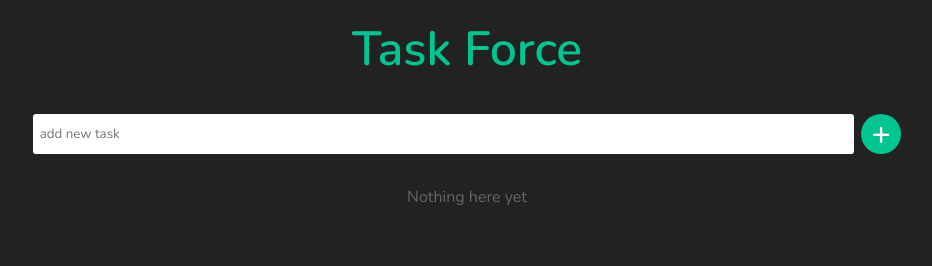
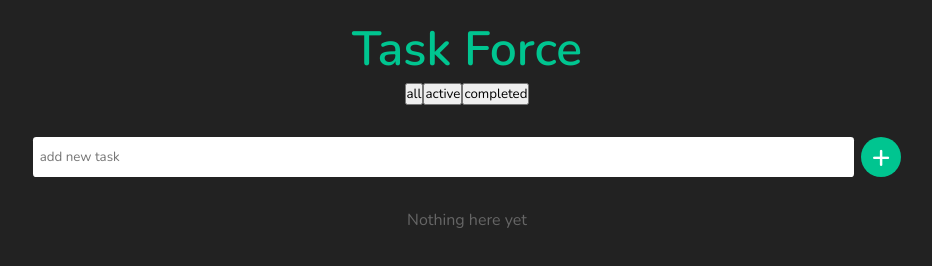
Before and after one commit to Alexsandro-01/task-force, a plain HTML site: page index.html in a window 1280 px wide. Shown: the whole page, without its empty margins (173-1105 px from the left). Drawn offline with nearby package versions, Linux system fonts and the light colour scheme.

Commit message:
feat: Adiciona barra de filtragem para os cards
Filtra as tasks em all, active e completed

```diff
--- a/index.html
+++ b/index.html
@@ -35,6 +35,11 @@
   <header>
     <nav>
       <h1>Task Force</h1>
+      <ul>
+        <li><button class="filter-btn">all</button></li>
+        <li><button class="filter-btn">active</button></li>
+        <li><button class="filter-btn">completed</button></li>
+      </ul>
     </nav>
   </header>
   <main>
@@ -56,8 +61,8 @@
     </section>
 
     <section class="section-tasks">
+    </section>
 
-    </section>
   </main>
 </body>
 
```
